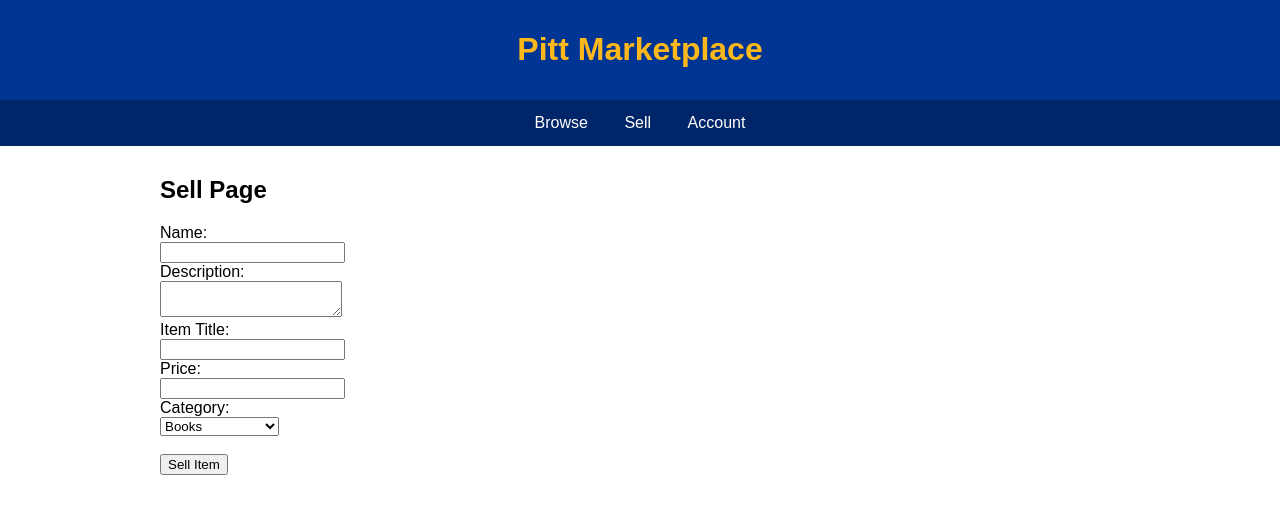
After one commit to andrenguyening/Marketplace, a Flask app: page /sell in a window 1280 px wide. The commit adds this page. Shown: the top 514 px of the page. Run offline with Flask 3, Linux system fonts and the light colour scheme.

Commit message:
Created sell form and edited listing cards

```diff
--- a/app.py
+++ b/app.py
@@ -1,6 +1,12 @@
 from flask import Flask, request, render_template
 from listings import ListingRepo, Listing
+import sqlite3
+
 app = Flask(__name__)
+DATABASE = 'data.db'
+
+def create_connection():
+    return sqlite3.connect(DATABASE)
 
 @app.route("/")
 def home():
@@ -14,5 +20,22 @@ def market():
         listings.append(Listing(row[0],row[1], row[2], row[3], row[4], row[5]))
     return render_template('market.html', listings = listings)
 
+@app.route('/sell', methods=['POST', 'GET'])
+def sell():
+    if request.method == 'POST':
+        author_id = request.form('user')
+        desc = request.form('desc')
+        item_title = request.form['item_title']
+        price = request.form['price']
+        category = request.form('category')
+        new_listing = Listing(0,author_id,item_title,desc,price,category)
+        conn = create_connection()
+        cursor = conn.cursor()
+        cursor.execute("INSERT INTO Listing (author_id, title, desc, price, category) VALUES (?, ?, ?, ?, ?)",
+                    (author_id, item_title, desc, price, category))
+        conn.commit()
+        conn.close()
+    else:
+        return render_template('sell.html')
 if __name__ == '__main__':
     app.run(debug=True)
--- a/static/layout.css
+++ b/static/layout.css
@@ -43,6 +43,12 @@ footer {
     width: 100%;
 }
 
+.form{
+    margin: auto;
+    width: 75%;
+    padding: 10px;
+}
+
 .cards {
     background: red;
     margin: auto;
--- a/templates/layout.html
+++ b/templates/layout.html
@@ -14,11 +14,9 @@
       </header>
       <nav>
         <a href="/market">Browse</a>
-        <a href="#sell">Sell</a>
+        <a href="/sell">Sell</a>
+        <a href="">Account</a>
       </nav>
-    <section>
-        <p>Welcome to Pitt Marketplace! Explore and discover amazing items.</p>
-    </section>
     <main>
       {% block content %}{% endblock %}
     </main>
--- /dev/null
+++ b/templates/sell.html
@@ -0,0 +1,30 @@
+{% extends 'layout.html' %}
+{% block content %}
+
+    <div class = "form">
+        <h2>Sell Page</h2>
+        <form method="post" action="/sell">
+            <label for="author_id">Name:</label><br>
+            <input type="text" id="author_id" name="user" required><br>
+
+            <label for="desc">Description:</label><br>
+            <textarea id="desc" name="desc" required></textarea><br>
+
+            <label for="item_title">Item Title:</label><br>
+            <input type="text" id="item_title" name="item_title" required><br>
+
+            <label for="price">Price:</label><br>
+            <input type="text" id="price" name="price" required><br>
+
+            <label for="category">Category:</label><br>
+            <select id="category" name="category" required>
+                <option value="Books">Books</option>
+                <option value="Electronics">Electronics</option>
+                <option value="Clothing">Clothing</option>
+                <option value="Home & Garden">Home & Garden</option>
+            </select><br><br>
+            <input type="submit" value="Sell Item">
+        </form>
+    </div>
+{% endblock %}
+</html>
```
Also changed, not shown: templates/market.html (+9 -6 lines), templates/create.html (deleted).
